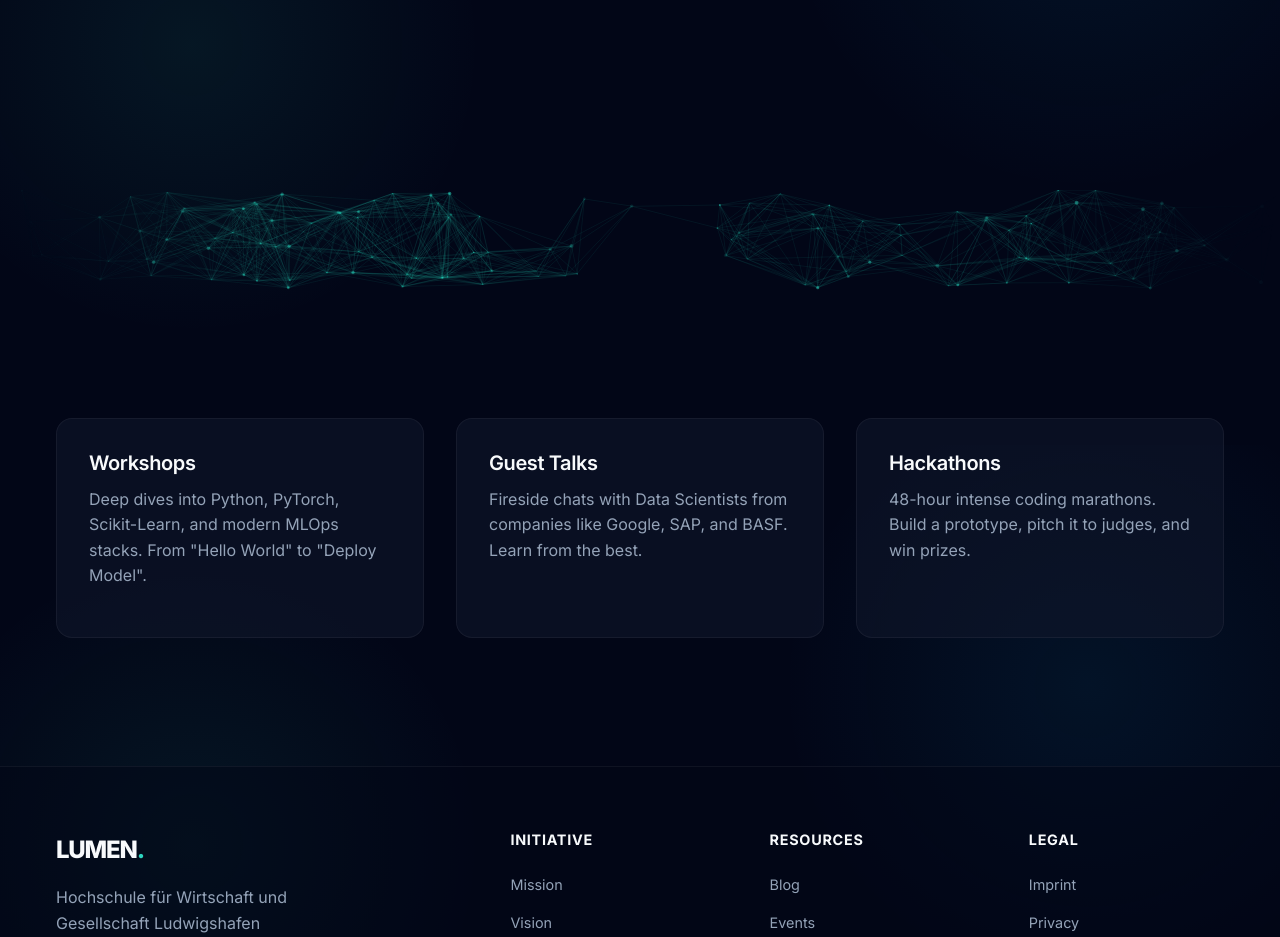
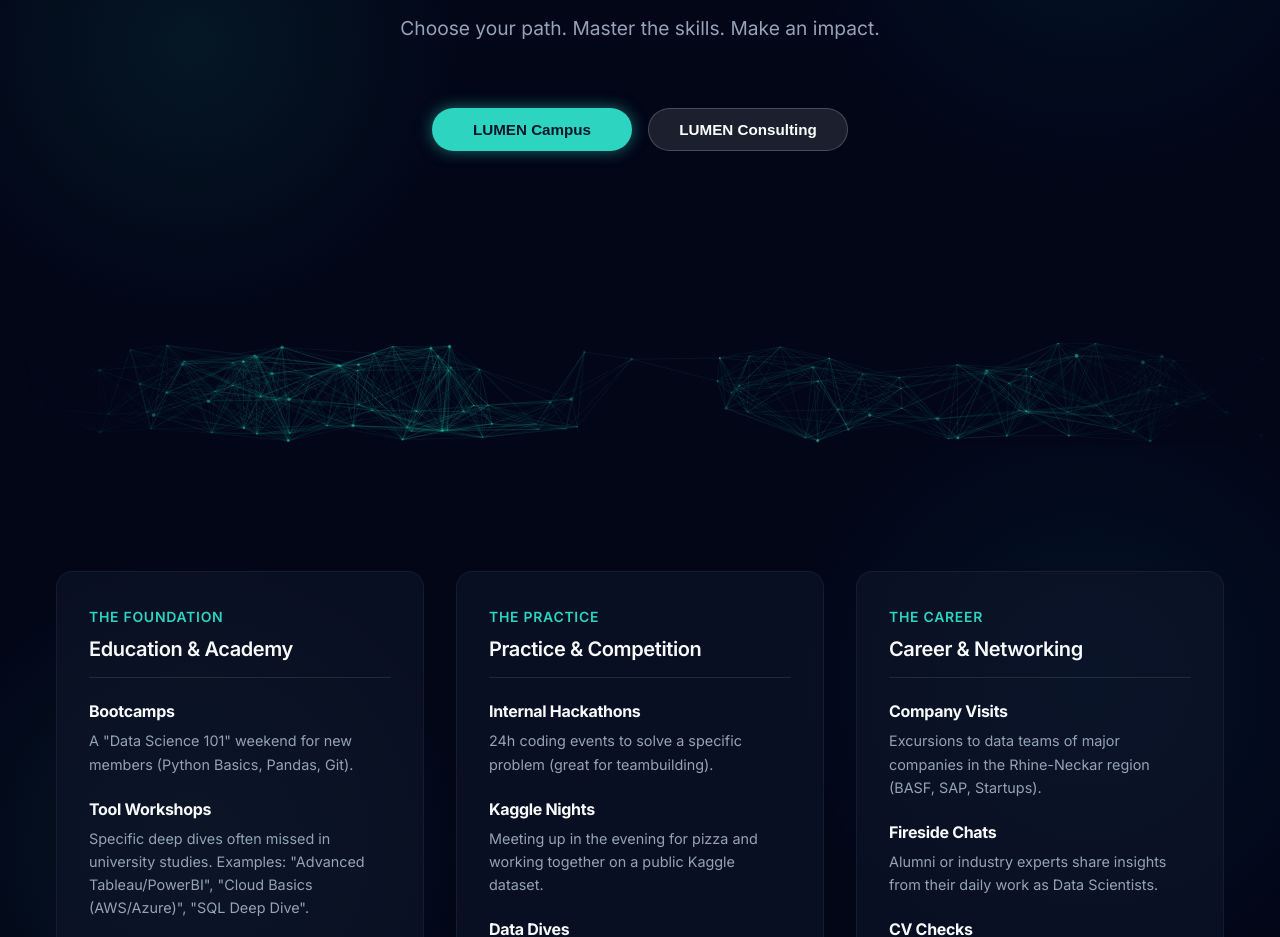
Before and after one commit to leonleidner/LUMEN, a Next.js app: page /program in a window 1280 px wide. Shown: the part 355-1292 px from the top of the page. Built offline with nearby package versions, Linux system fonts and the light colour scheme.

Commit message:
feat: Implement tabbed program content for Campus and Consulting tracks, dynamically rendering structured activity data.

```diff
--- a/src/app/program/page.js
+++ b/src/app/program/page.js
@@ -1,10 +1,126 @@
 'use client';
 
+import { useState } from 'react';
 import { useScrollAnimation } from '@/hooks/useScrollAnimation';
 import HeroAnimation from '@/components/HeroAnimation';
 
 export default function Program() {
     useScrollAnimation();
+    const [activeTab, setActiveTab] = useState('campus');
+
+    const campusContent = [
+        {
+            title: 'Education & Academy',
+            subtitle: 'The Foundation',
+            items: [
+                {
+                    title: 'Bootcamps',
+                    description: 'A "Data Science 101" weekend for new members (Python Basics, Pandas, Git).'
+                },
+                {
+                    title: 'Tool Workshops',
+                    description: 'Specific deep dives often missed in university studies. Examples: "Advanced Tableau/PowerBI", "Cloud Basics (AWS/Azure)", "SQL Deep Dive".'
+                },
+                {
+                    title: 'Paper Reading Groups',
+                    description: 'Joint discussion of current AI research papers (for tech enthusiasts).'
+                }
+            ]
+        },
+        {
+            title: 'Practice & Competition',
+            subtitle: 'The Practice',
+            items: [
+                {
+                    title: 'Internal Hackathons',
+                    description: '24h coding events to solve a specific problem (great for teambuilding).'
+                },
+                {
+                    title: 'Kaggle Nights',
+                    description: 'Meeting up in the evening for pizza and working together on a public Kaggle dataset.'
+                },
+                {
+                    title: 'Data Dives',
+                    description: 'Analysis of "fun data" (e.g., Spotify data, Bundesliga statistics) to generate portfolio projects for CVs.'
+                }
+            ]
+        },
+        {
+            title: 'Career & Networking',
+            subtitle: 'The Career',
+            items: [
+                {
+                    title: 'Company Visits',
+                    description: 'Excursions to data teams of major companies in the Rhine-Neckar region (BASF, SAP, Startups).'
+                },
+                {
+                    title: 'Fireside Chats',
+                    description: 'Alumni or industry experts share insights from their daily work as Data Scientists.'
+                },
+                {
+                    title: 'CV Checks',
+                    description: 'Helping each other optimize CVs specifically for Data Science roles.'
+                }
+            ]
+        }
+    ];
+
+    const consultingContent = [
+        {
+            title: 'Strategy & Consulting',
+            subtitle: 'The Entry',
+            items: [
+                {
+                    title: 'Data Maturity Assessment',
+                    description: 'An audit to check how "data-mature" a company is and where potential lies.'
+                },
+                {
+                    title: 'Use Case Workshops',
+                    description: 'Design Thinking workshops with clients to find out: "Where can AI actually help in your department?"'
+                },
+                {
+                    title: 'Tool Evaluation',
+                    description: 'Consulting on the question: "Should we use PowerBI, Tableau, or Looker?" (Vendor Selection).'
+                }
+            ]
+        },
+        {
+            title: 'BI & Analytics',
+            subtitle: 'The Foundation',
+            items: [
+                {
+                    title: 'Dashboarding',
+                    description: 'Creation of interactive dashboards (PowerBI/Tableau) for Controlling, HR, or Marketing. This is the most common and easiest entry point.'
+                },
+                {
+                    title: 'Automation',
+                    description: 'Replacing manual Excel processes with Python scripts (VBA replacement).'
+                },
+                {
+                    title: 'Process Mining',
+                    description: 'Analysis of process data (logs) to find bottlenecks in workflows (highly relevant for Logistics/Supply Chain in LU).'
+                }
+            ]
+        },
+        {
+            title: 'Data Science & AI Development',
+            subtitle: 'The "Rocket Science"',
+            items: [
+                {
+                    title: 'Rapid Prototyping / PoCs',
+                    description: 'Development of MVPs (Minimum Viable Products). Example: An internal support chatbot based on RAG.'
+                },
+                {
+                    title: 'Customer Analytics',
+                    description: 'Customer segmentation (Clustering), Churn Prediction (who will cancel soon?), or Market Basket Analysis.'
+                },
+                {
+                    title: 'Web Scraping & Data Collection',
+                    description: 'Collecting data from the web for market analysis.'
+                }
+            ]
+        }
+    ];
 
     return (
         <main>
@@ -12,10 +128,28 @@
                 <div className="container">
                     <div className="section-header fade-in-up">
                         <span className="hero-subtitle">The How</span>
-                        <h1>Our Program</h1>
+                        <h1>Two Tracks. One Goal.</h1>
                         <p style={{ fontSize: '1.2rem', maxWidth: '700px', margin: '0 auto' }}>
-                            A rigorous curriculum of workshops, guest lectures, and hands-on challenges designed to accelerate your growth.
+                            Choose your path. Master the skills. Make an impact.
                         </p>
+                    </div>
+
+                    {/* Tabs */}
+                    <div className="fade-in-up delay-100" style={{ display: 'flex', justifyContent: 'center', gap: '1rem', marginBottom: '4rem', flexWrap: 'wrap' }}>
+                        <button
+                            onClick={() => setActiveTab('campus')}
+                            className={`btn ${activeTab === 'campus' ? 'btn-glow' : 'btn-primary'}`}
+                            style={{ minWidth: '200px' }}
+                        >
+                            LUMEN Campus
+                        </button>
+                        <button
+                            onClick={() => setActiveTab('consulting')}
+                            className={`btn ${activeTab === 'consulting' ? 'btn-glow' : 'btn-primary'}`}
+                            style={{ minWidth: '200px' }}
+                        >
+                            LUMEN Consulting
+                        </button>
                     </div>
                 </div>
             </section>
@@ -25,18 +159,24 @@
             <section className="section">
                 <div className="container">
                     <div className="grid-3">
-                        <div className="card fade-in-up delay-100">
-                            <h3 className="card-title">Workshops</h3>
-                            <p>Deep dives into Python, PyTorch, Scikit-Learn, and modern MLOps stacks. From "Hello World" to "Deploy Model".</p>
-                        </div>
-                        <div className="card fade-in-up delay-200">
-                            <h3 className="card-title">Guest Talks</h3>
-                            <p>Fireside chats with Data Scientists from companies like Google, SAP, and BASF. Learn from the best.</p>
-                        </div>
-                        <div className="card fade-in-up delay-300">
-                            <h3 className="card-title">Hackathons</h3>
-                            <p>48-hour intense coding marathons. Build a prototype, pitch it to judges, and win prizes.</p>
-                        </div>
+                        {(activeTab === 'campus' ? campusContent : consultingContent).map((category, index) => (
+                            <div key={index} className={`card fade-in-up delay-${(index + 1) * 100}`}>
+                                <div style={{ marginBottom: '1.5rem', borderBottom: '1px solid rgba(255,255,255,0.1)', paddingBottom: '1rem' }}>
+                                    <span style={{ color: 'var(--color-primary)', fontSize: '0.875rem', textTransform: 'uppercase', letterSpacing: '0.05em', fontWeight: '600' }}>
+                                        {category.subtitle}
+                                    </span>
+                                    <h3 className="card-title" style={{ marginTop: '0.5rem', marginBottom: 0 }}>{category.title}</h3>
+                                </div>
+                                <ul style={{ listStyle: 'none' }}>
+                                    {category.items.map((item, i) => (
+                                        <li key={i} style={{ marginBottom: '1.5rem' }}>
+                                            <h4 style={{ fontSize: '1rem', color: 'var(--color-text-main)', marginBottom: '0.5rem' }}>{item.title}</h4>
+                                            <p style={{ fontSize: '0.9rem', marginBottom: 0 }}>{item.description}</p>
+                                        </li>
+                                    ))}
+                                </ul>
+                            </div>
+                        ))}
                     </div>
                 </div>
             </section>
```
